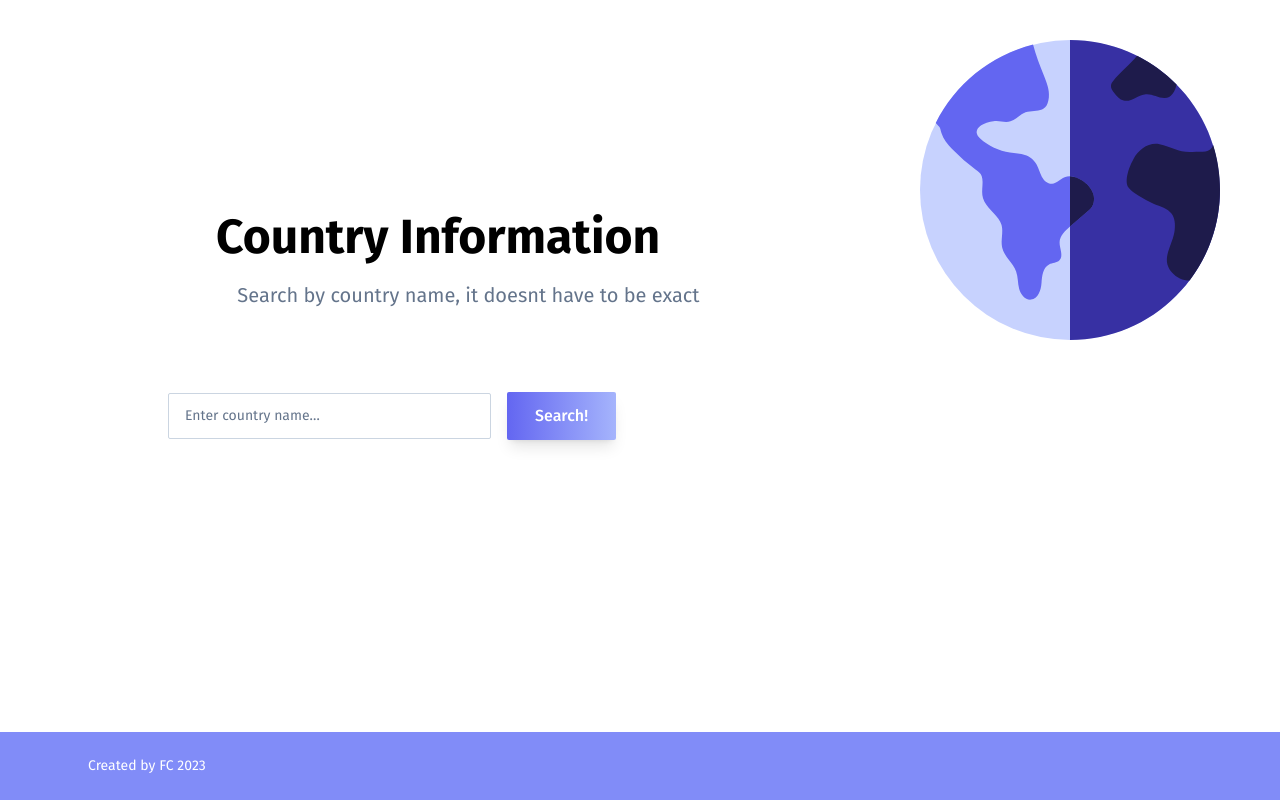
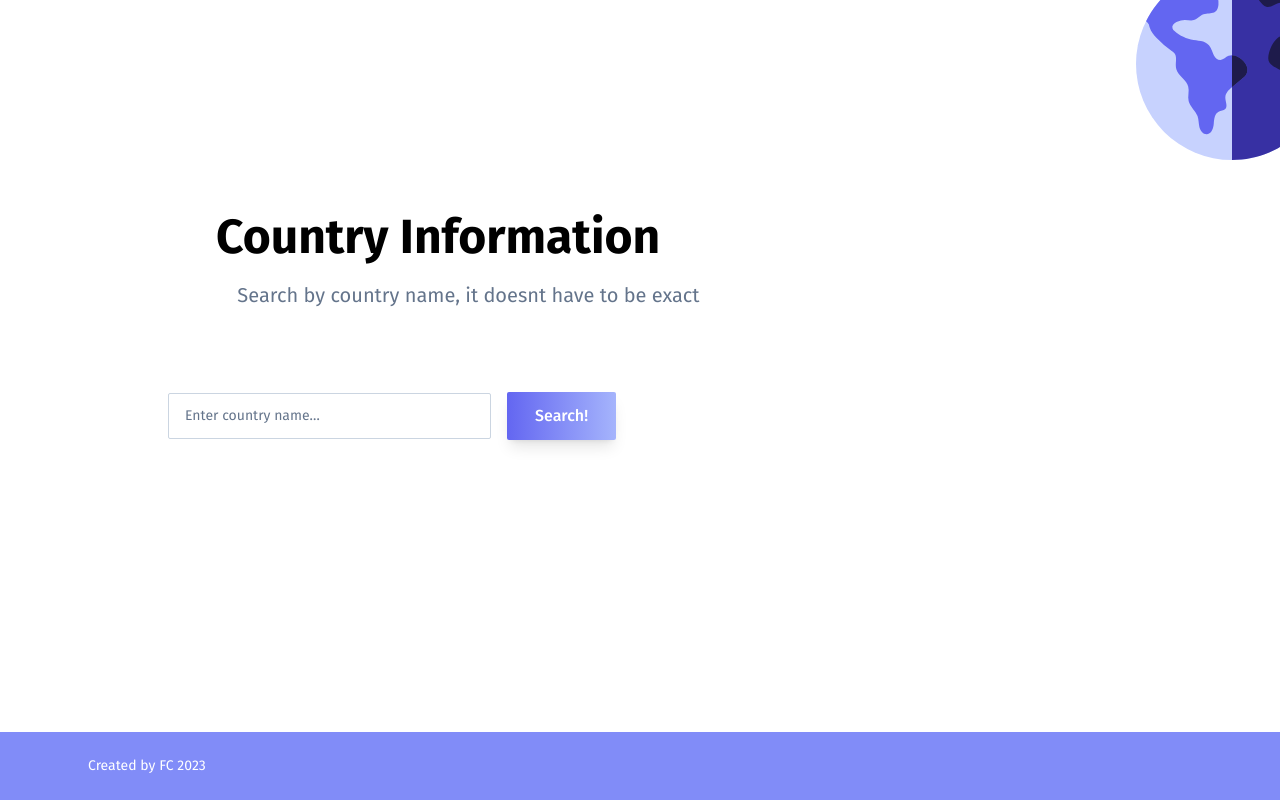
Before and after one commit to florrync1808/react-express-project, a React (Vite) app in the folder client/: page / in a window 1280 px wide. Built offline with nearby package versions, Linux system fonts and the light colour scheme.

Commit message:
globe fix

```diff
--- a/client/src/assets/styles.css
+++ b/client/src/assets/styles.css
@@ -1221,6 +1221,24 @@ select {
 .top-72 {
   top: 18rem;
 }
+.-top-0 {
+  top: -0px;
+}
+.-top-16 {
+  top: -4rem;
+}
+.-right-48 {
+  right: -12rem;
+}
+.-top-4 {
+  top: -1rem;
+}
+.-right-12 {
+  right: -3rem;
+}
+.-top-8 {
+  top: -2rem;
+}
 .m-0 {
   margin: 0px;
 }
@@ -1289,6 +1307,9 @@ select {
 }
 .w-20 {
   width: 5rem;
+}
+.w-48 {
+  width: 12rem;
 }
 .max-w-3xl {
   max-width: 48rem;
--- a/client/src/components/icon/globe.tsx
+++ b/client/src/components/icon/globe.tsx
@@ -17,18 +17,11 @@ const GlobeComponent: React.FC = () => {
   }, []);
 
   const globeStyle: React.CSSProperties = {
-    position: 'fixed',
-    top: '40px',
-    right: '60px',
-    width: '300px', // Adjust the size as needed
-    height: '300px', // Adjust the size as needed
     transform: `rotate(${scrollRotation}deg)`, // Apply rotation based on scroll
-    transition: 'transform 0.3s ease-out', // Add transition for smoother effect
-  };
-
-
+    transition: 'transform 0.3s ease-out',
+  }
   return (
-    <div style={globeStyle}>
+    <div className="-top-8 -right-12 w-48 fixed"  style={globeStyle}>
 <svg xmlns="http://www.w3.org/2000/svg" viewBox="0 0 512 512" >
   <circle cx="255.999" cy="255.998" r="255.998" fill="#C7D2FE"/>
   <path d="M511.999 256.002C511.999 114.618 397.384.001 256.001 0v512c141.384-.001 255.998-114.615 255.998-255.998z" fill="#3730a3"/>
```
